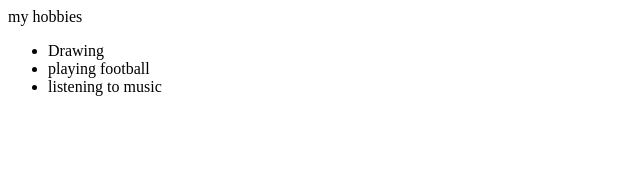
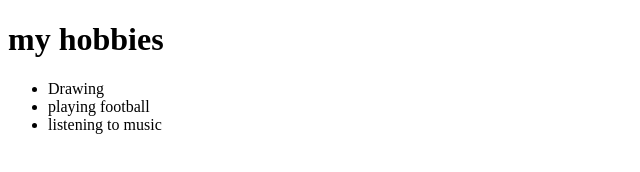
Before and after one commit to 24tonyyyyy/online-resume, a plain HTML site: page hobbies.html in a window 1280 px wide. Shown: the whole page, without its empty margins (0-640 px from the left). Drawn offline with Linux system fonts and the light colour scheme.

Commit message:
Update hobbies.html

```diff
--- a/hobbies.html
+++ b/hobbies.html
@@ -4,7 +4,7 @@
         <title>My hobbies</title>
     </head>
     <body>
-        <hi>my hobbies</hi>
+        <h1>my hobbies</h1>
         <ul>
             <li>Drawing</li>
             <li>playing football</li>
```
